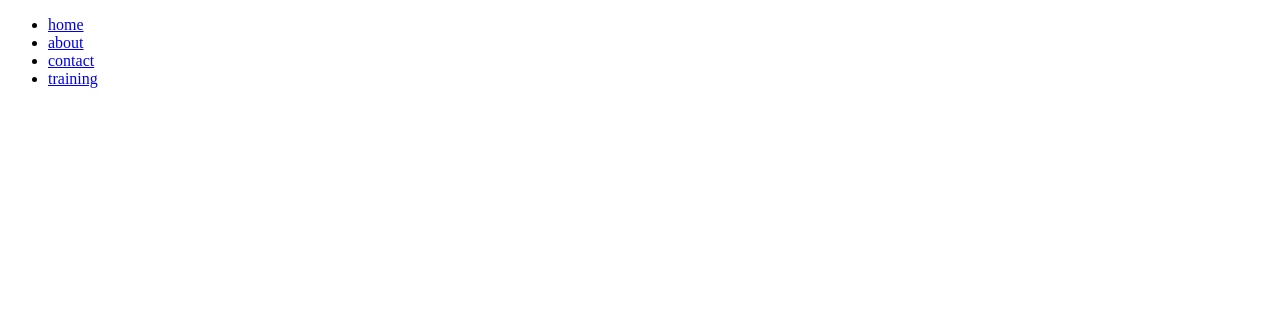
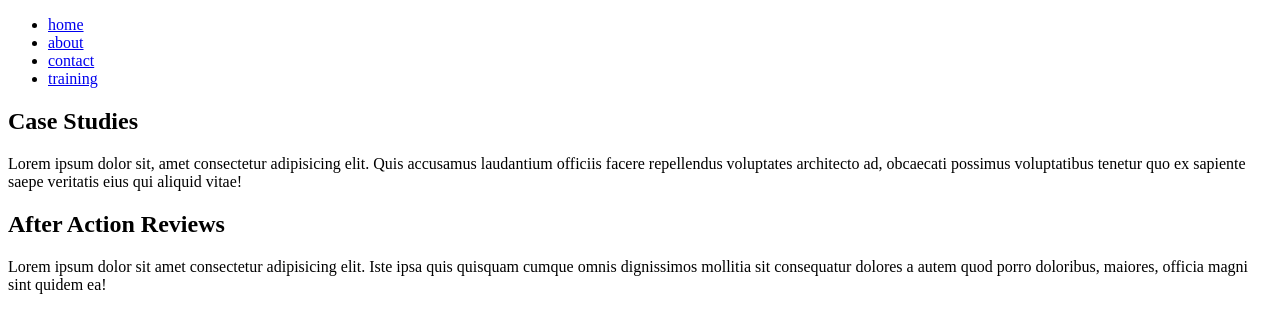
Before and after one commit to pibutler/bootstrap-practice, a website: page training.html in a window 1280 px wide. Drawn offline with Linux system fonts and the light colour scheme.

Commit message:
added training page case studies and after action

```diff
--- a/training.html
+++ b/training.html
@@ -5,7 +5,7 @@
     <meta charset="UTF-8">
     <meta name="viewport" content="width=device-width, initial-scale=1.0">
     <meta http-equiv="X-UA-Compatible" content="ie=edge">
-    <title>Document</title>
+    <title>Training</title>
 </head>
 
 <body>
@@ -25,6 +25,21 @@
             </li>
         </ul>
     </nav>
+    <main>
+        <div class="container">
+            <div class="row">
+                <div class="col-md-6">
+                    <h2>Case Studies</h2>
+                    <p>Lorem ipsum dolor sit, amet consectetur adipisicing elit. Quis accusamus laudantium officiis facere repellendus
+                        voluptates architecto ad, obcaecati possimus voluptatibus tenetur quo ex sapiente saepe veritatis
+                        eius qui aliquid vitae!</p>
+                </div>
+                <div class="col-md-6">
+                    <h2>After Action Reviews</h2>
+                    <p>Lorem ipsum dolor sit amet consectetur adipisicing elit. Iste ipsa quis quisquam cumque omnis dignissimos
+                        mollitia sit consequatur dolores a autem quod porro doloribus, maiores, officia magni sint quidem
+                        ea!
+                    </p>
 
 </body>
 
```
Also changed, not shown: contact.html (+1 -1 lines).
